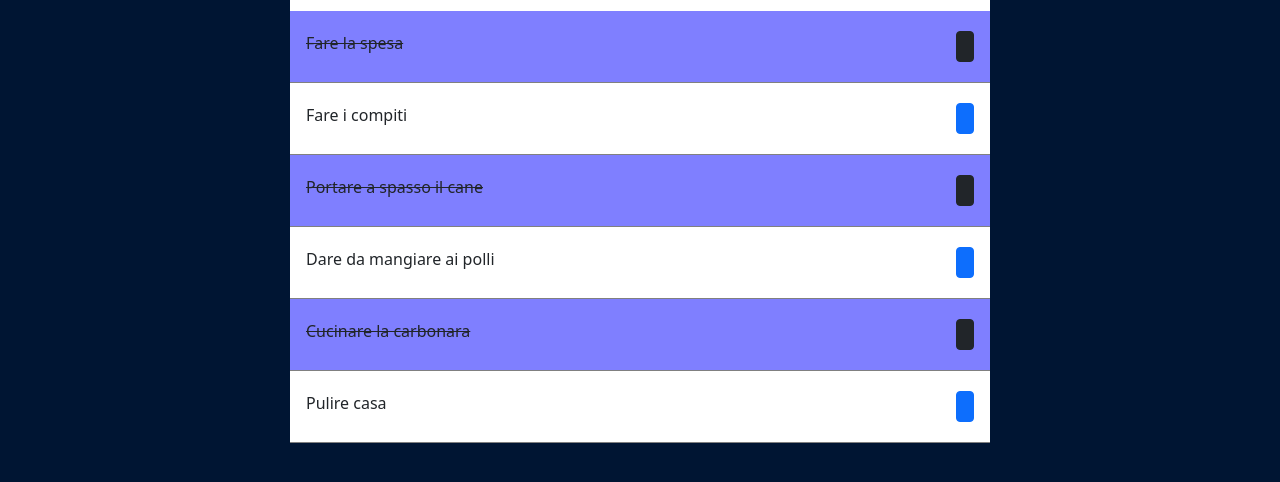
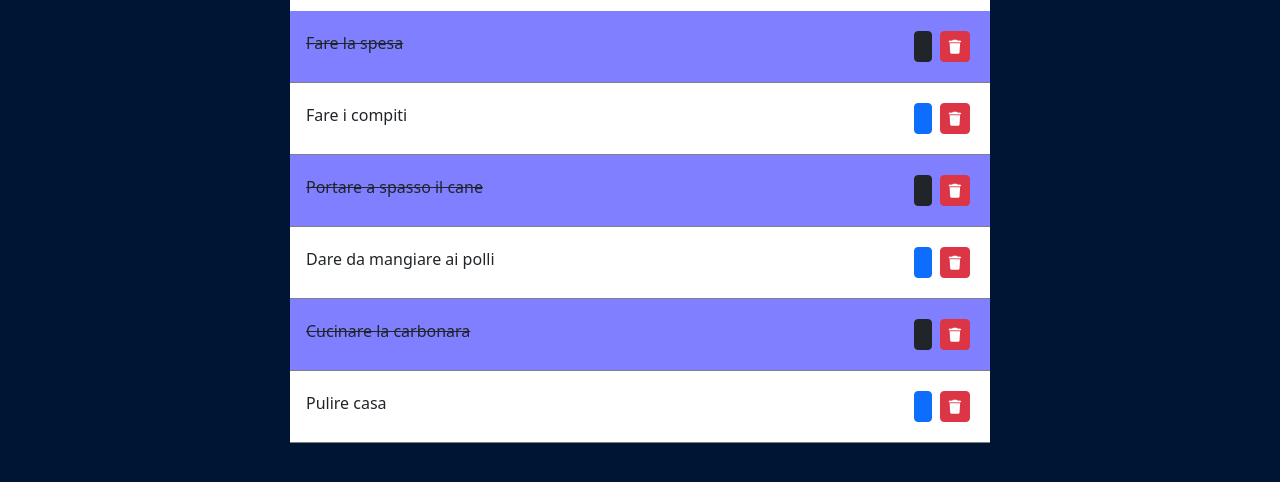
Before and after one commit to alessandro-ricci-boolean/vue-todolist, a plain HTML site: page index.html in a window 1280 px wide. Shown: the part 178-660 px from the top of the page. Drawn offline with nearby package versions, Linux system fonts and the light colour scheme.

Commit message:
added more features

```diff
--- a/index.html
+++ b/index.html
@@ -34,7 +34,8 @@
                                             {{ todo.text }}
                                         </span>
                                         <div class="buttons">
-                                            <button class="btn btn-sm btn-square" :class="todo.done ? 'btn-dark' : 'btn-primary'" @click="toggleDone(index)"><i class="fas" class="todo.done ? 'fa-times' : 'fa-check'"></i></button>
+                                            <button class="mx-1 btn btn-sm btn-square" :class="todo.done ? 'btn-dark' : 'btn-primary'" @click="toggleDone(index)"><i class="fas" class="todo.done ? 'fa-times' : 'fa-check'"></i></button>
+                                            <button class="mx-1 btn btn-sm btn-square btn-danger" @click="removeTodo(index)"><i class="fas fa-trash"></i></button>
                                         </div>
                                     </div>
                                 </li>
--- a/js/script.js
+++ b/js/script.js
@@ -36,5 +36,6 @@ createApp({
         toggleDone(index){
             this.todo_list[index].done = !todo_list[index].done;
         }
+
     }
 }).mount("#app");
```
Also changed, not shown: 1 other file.
